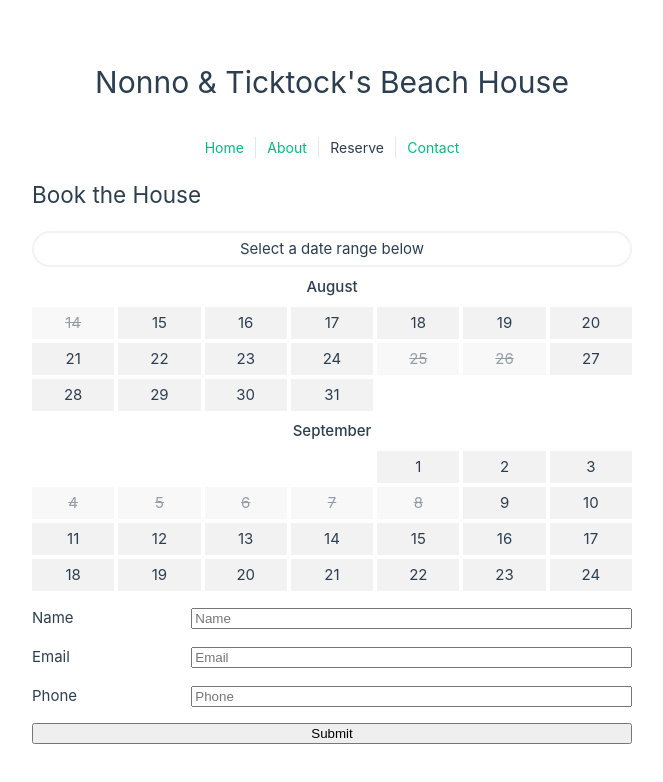
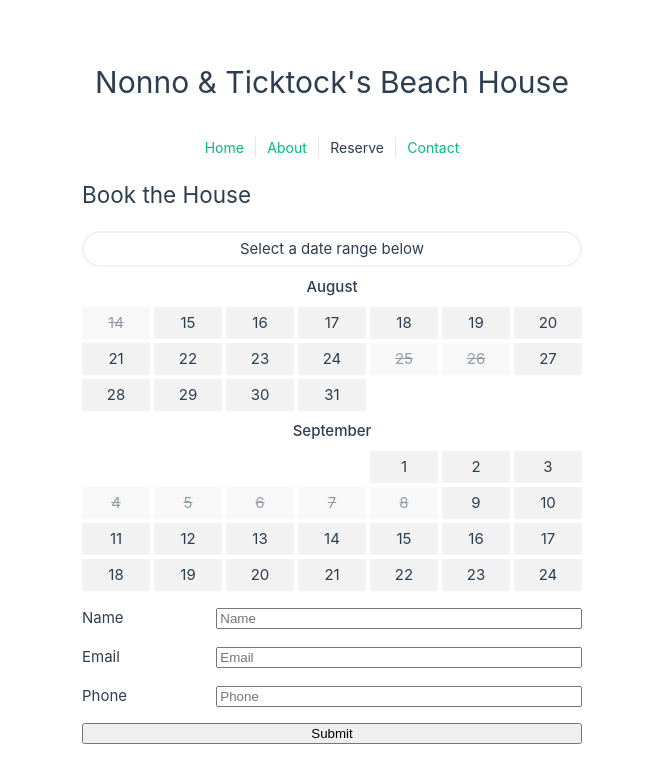
Before and after one commit to dr-spaceman/nonno-ticktock, a Vue app: page /reserve in a window 1280 px wide. Shown: the top 782 px of the page, without its empty margins (308-971 px from the left). Built offline with nearby package versions, Linux system fonts and the light colour scheme.

Commit message:
Form completes and stores in localstorage

```diff
--- a/src/views/ReserveView.vue
+++ b/src/views/ReserveView.vue
@@ -2,6 +2,9 @@
 import { reactive } from 'vue'
 
 import CalendarForm from '../components/CalendarForm.vue'
+import { useCalendarStore } from '../stores/calendar'
+
+const store = useCalendarStore()
 
 /**
  * Controlled form object
@@ -12,6 +15,8 @@ import CalendarForm from '../components/CalendarForm.vue'
  * @property {Date} startDate
  * @property {Date} endDate
  * @property {string} error - Error message
+ * @property {boolean} loading The form has been submitted and is thinking
+ * @property {boolean} complete The form has been submitted and stored successfully
  */
 const form = reactive({
   name: '',
@@ -20,6 +25,8 @@ const form = reactive({
   startDate: null,
   endDate: null,
   error: null,
+  loading: false,
+  complete: false,
 })
 
 /**
@@ -35,7 +42,6 @@ function handleChangeDates(inputs) {
 
 function onSubmit() {
   form.error = null
-  console.log(form)
   try {
     ;['name', 'email'].forEach((field) => {
       if (!form[field]) {
@@ -45,6 +51,10 @@ function onSubmit() {
     if (!form.startDate || !form.endDate) {
       throw new Error('Please select a date range')
     }
+
+    store.reserve(form.startDate, form.endDate)
+
+    form.complete = true
   } catch (e) {
     console.error(e)
     form.error = e.message
@@ -56,7 +66,10 @@ function onSubmit() {
   <div class="reserve">
     <h2>Book the House</h2>
 
-    <form @submit.prevent="onSubmit">
+    <div v-if="form.complete">
+      <strong>Reservation complete.</strong> Enjoy your stay.
+    </div>
+    <form v-else @submit.prevent="onSubmit">
       <div v-if="form.error" class="error" role="alert">
         <strong>Error</strong> {{ form.error }}
       </div>
@@ -106,7 +119,7 @@ function onSubmit() {
 .reserve {
   --gap: 4px;
   --padding: 4px;
-  max-width: 600px;
+  max-width: 500px;
   margin: 0 auto;
 }
 
```
